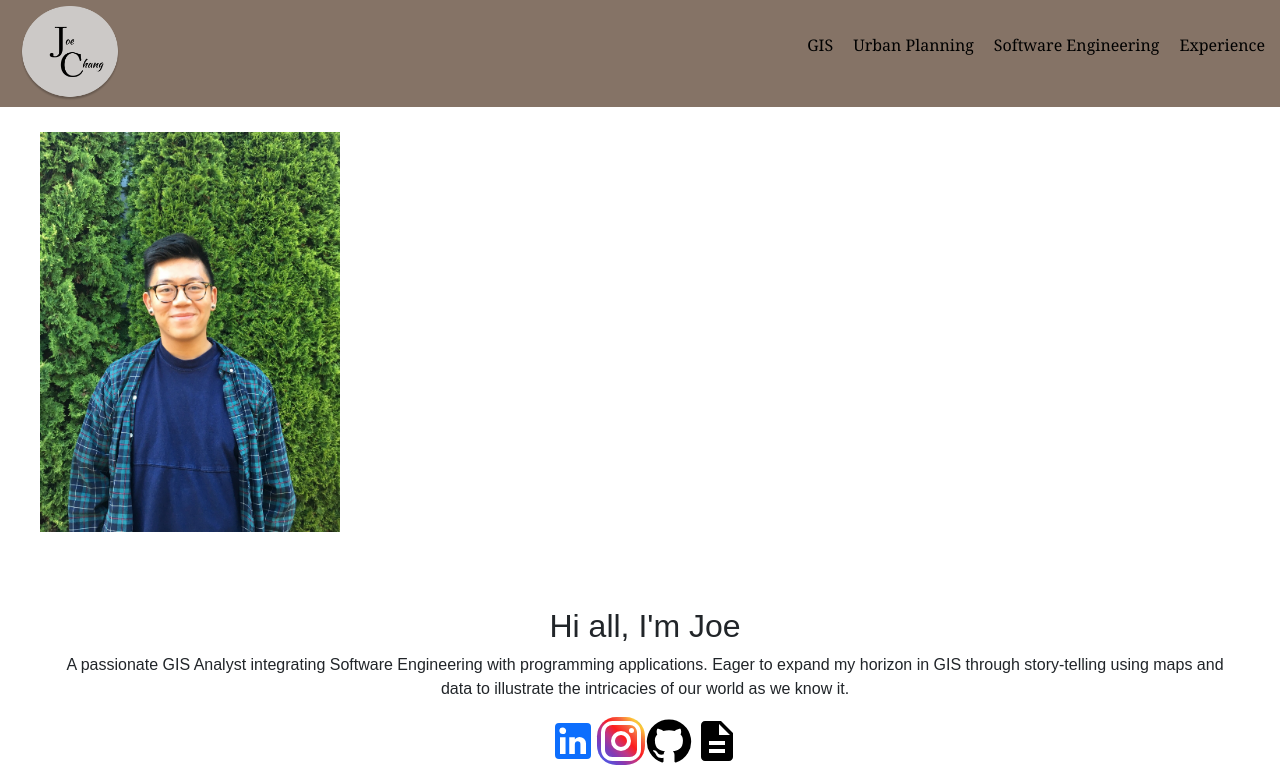
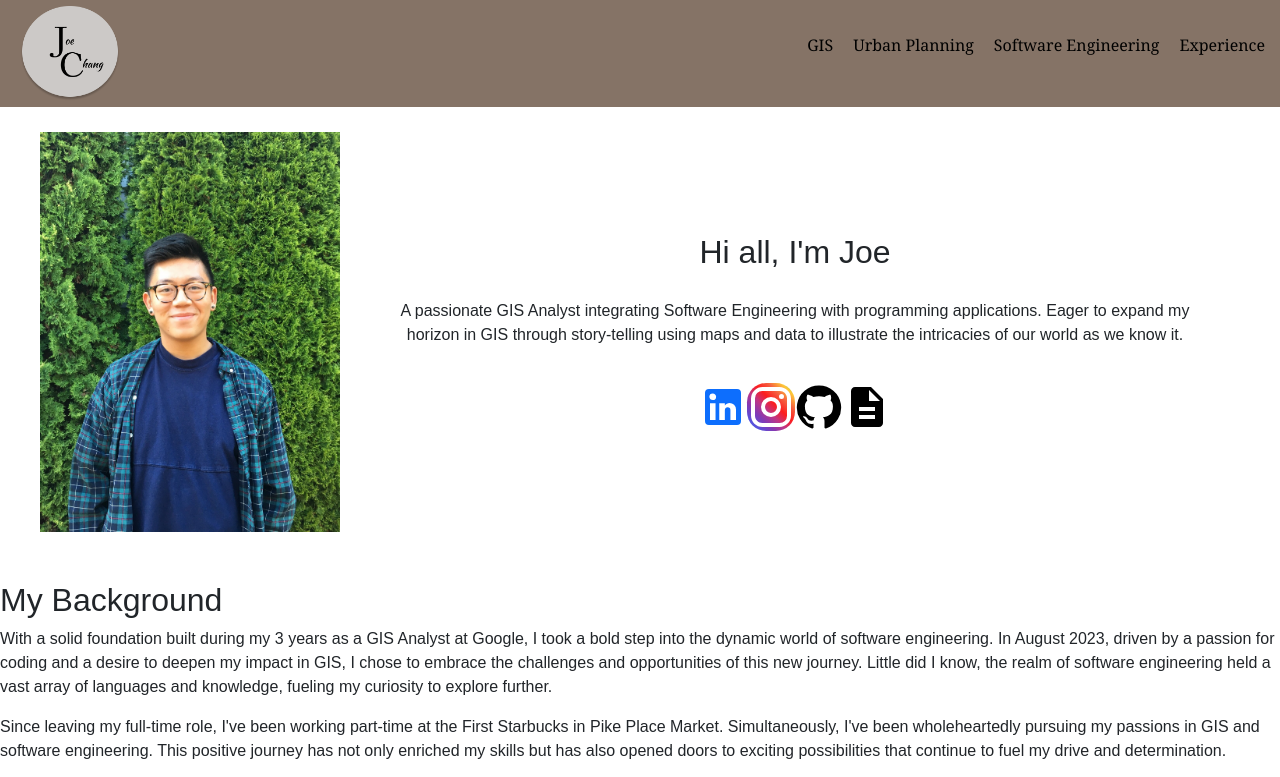
Before and after one commit to josephachang02/PortfolioApp, a React (Vite) app: page / in a window 1280 px wide. Shown: the top 777 px of the page. Built offline with nearby package versions, Linux system fonts and the light colour scheme.

Commit message:
working on transition of header

```diff
--- a/src/pages/Home/home.jsx
+++ b/src/pages/Home/home.jsx
@@ -17,7 +17,7 @@ const Home = () => {
 
   useEffect(() => {
     const handleScroll = () => {
-      if (window.scrollY > 500) {
+      if (window.scrollY > 30) {
         setShrink(true);
       } else {
         setShrink(false);
@@ -58,7 +58,7 @@ const Home = () => {
       };
     return (
         <>
-        <div className= {`${shrink ? 'contentView' : ''} "content-split-container"`}>
+        <div className={`content-split-container${shrink ? 'shrink' : ''}`}>
         <div id="profilePic">
             <img id="profilePicture" src ={ProfilePicture} alt= "Profile" />
         </div>
--- a/src/pages/Home/index.css
+++ b/src/pages/Home/index.css
@@ -1,22 +1,28 @@
 #profilePicture {
   max-width: 300px;
   margin-left: 15px;
-  transform: translateY(25px);
+  transform: translateY(15px);
   opacity: 0;
   transition: opacity 0.8s ease-in-out, transform 0.8s ease-in-out;
 }
 
-#content-split-container {
+.content-split-container {
+  display: flex;
+  align-items: center;
+  margin-top: 0;
+  /* transition: margin-top 0.4s ease-in-out; */
+}
+
+.content-split-containershrink {
+  margin-top: 150px !important;
   display: flex;
   align-items: center;
 }
 
-.content-split-container{
-  margin-top:120px;
-}
-
-.contentView {
-  margin-top: 120px;
+.fade-in {
+  opacity: 1;
+  /* transform: translateY(0); */
+  transition: opacity 0.3s ease-in-out, transform 0.2s ease-in-out;
 }
 
 #profilePicture.fade-in:hover {
@@ -34,7 +40,7 @@
   transform: translateY(0);
 }
 
-#aboutContent {
+#aboutContent.fade-in {
   flex: 1;
   padding-left: 10px;
   margin: 50px;
@@ -45,16 +51,17 @@
   transform: translateY(20px);
   transition: opacity 1s ease-in-out, transform 1.2s ease-in-out;
 }
+
 #aboutContent.fade-in {
   opacity: 1;
   transform: translateY(0);
 }
 
-#contAbout h2 {
+#aboutContent h2 {
   text-align: center;
 }
 
-#contAbout p {
+#aboutContent p {
   text-align: center;
   margin-left: 20px;
   margin-right: 20px;
```
